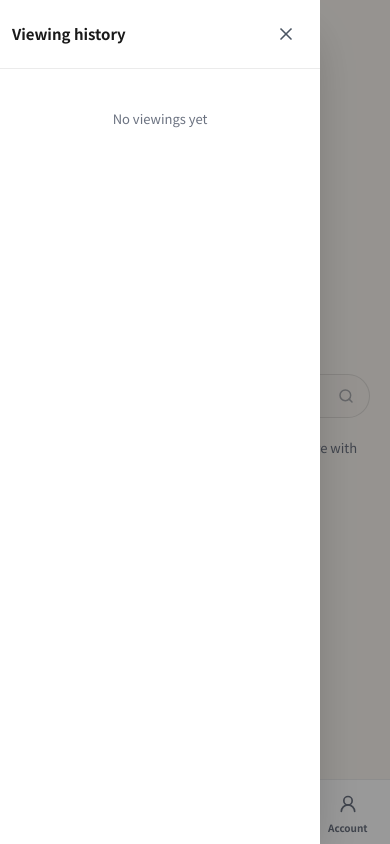
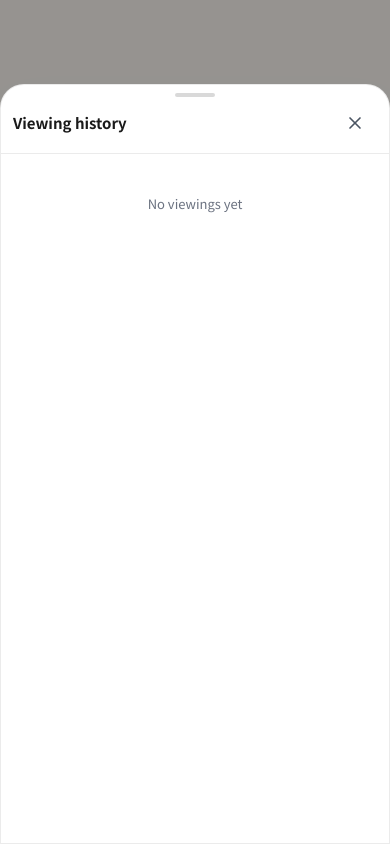
Before and after one commit to ethankanfangji-creator/Kanfanji, a Next.js app: page / in a window 390 px wide. Both pictures are taken after a click on the button "Viewing history". Built offline with nearby package versions, Linux system fonts and the light colour scheme; no server answers.

Commit message:
Retire left history drawer for a mobile bottom sheet.
Share MobileSheet chrome with Account; lift Search/Media to the same bottom-up pattern on small screens while desktop keeps IconRail offsets.

Co-authored-by: Cursor <cursoragent@cursor.com>

```diff
--- a/components/viewing-chat/shell/MobileAccountSheet.tsx
+++ b/components/viewing-chat/shell/MobileAccountSheet.tsx
@@ -3,10 +3,11 @@
 import Link from "next/link";
 import { useRouter } from "next/navigation";
 import { useEffect, useState } from "react";
-import { LifeBuoy, LogIn, LogOut, X } from "lucide-react";
+import { LifeBuoy, LogIn, LogOut } from "lucide-react";
 import type { User } from "@supabase/supabase-js";
 import { LanguageSwitcher } from "@/components/LanguageSwitcher";
 import { useI18n } from "@/components/I18nProvider";
+import { MobileSheet } from "@/components/viewing-chat/shell/MobileSheet";
 import { getSupabase, isSupabaseConfigured } from "@/lib/supabase";
 import { resetSyncEngineSingleton } from "@/lib/sync";
 import { setPersistenceAccountScope } from "@/lib/idb/draft-store";
@@ -61,43 +62,19 @@ export function MobileAccountSheet({
     };
   }, [open]);
 
-  if (!open) return null;
-
   return (
-    <div
-      className="fixed inset-0 z-[var(--z-modal)] md:hidden"
-      role="dialog"
-      aria-modal="true"
-      aria-label={messages.nav.signIn}
+    <MobileSheet
+      open={open}
+      onClose={onClose}
+      title={user?.email || messages.nav.signIn}
+      closeLabel={messages.chat.searchClose}
+      ariaLabel={messages.nav.signIn}
     >
-      <button
-        type="button"
-        className="absolute inset-0 bg-black/40"
-        aria-label={messages.chat.searchClose}
-        onClick={onClose}
-      />
-      <div
-        className="absolute inset-x-0 bottom-0 rounded-t-[24px] border border-black/8 bg-white p-4 shadow-2xl"
-        style={{ paddingBottom: "max(1rem, env(safe-area-inset-bottom, 0px))" }}
-      >
-        <div className="mb-3 flex items-center justify-between">
-          <p className="text-[15px] font-bold">
-            {user?.email || messages.nav.signIn}
-          </p>
-          <button
-            type="button"
-            onClick={onClose}
-            className="flex min-h-[var(--touch-target)] min-w-[var(--touch-target)] items-center justify-center rounded-full text-[#4B5563]"
-            aria-label={messages.chat.searchClose}
-          >
-            <X className="h-5 w-5" />
-          </button>
-        </div>
-
+      <div className="space-y-2 px-4 py-3">
         {!ready ? (
           <div className="h-11 animate-pulse rounded-2xl bg-[#EFEAE4]" />
         ) : (
-          <div className="space-y-2">
+          <>
             <LanguageSwitcher className="w-full" />
             <a
               href={supportMailto(locale, user?.email)}
@@ -134,9 +111,9 @@ export function MobileAccountSheet({
                 {messages.nav.signIn}
               </Link>
             )}
-          </div>
+          </>
         )}
       </div>
-    </div>
+    </MobileSheet>
   );
 }
--- a/components/viewing-chat/shell/MobileHistoryDrawer.tsx
+++ b/components/viewing-chat/shell/MobileHistoryDrawer.tsx
@@ -1,12 +1,12 @@
 "use client";
 
-import { Pin, Trash2, X } from "lucide-react";
+import { Pin, Trash2 } from "lucide-react";
 import type { ViewingChatThread } from "@/lib/viewing-chat/types";
 import { shortenAddressLabel } from "@/lib/shorten-address";
+import { MobileSheet } from "@/components/viewing-chat/shell/MobileSheet";
 
 /**
- * Mobile history drawer — overlay, default closed. Does not permanently
- * consume horizontal space the way the desktop IconRail does.
+ * Mobile viewing-history sheet (bottom). Desktop history stays on IconRail.
  */
 export function MobileHistoryDrawer({
   open,
@@ -34,34 +34,17 @@ export function MobileHistoryDrawer({
     delete: string;
   };
 }) {
-  if (!open) return null;
-
   const recent = threads.slice(0, 40);
 
   return (
-    <div className="fixed inset-0 z-[var(--z-modal)] md:hidden" role="dialog" aria-modal="true" aria-label={labels.title}>
-      <button
-        type="button"
-        className="absolute inset-0 bg-black/40"
-        aria-label={labels.close}
-        onClick={onClose}
-      />
-      <aside
-        className="absolute inset-y-0 left-0 flex w-[min(100%,20rem)] flex-col bg-white shadow-2xl"
-        style={{ paddingTop: "max(0.75rem, env(safe-area-inset-top, 0px))" }}
+    <MobileSheet
+      open={open}
+      onClose={onClose}
+      title={labels.title}
+      closeLabel={labels.close}
+      tall
     >
-        <div className="flex shrink-0 items-center justify-between gap-2 border-b border-black/8 px-3 pb-3">
-          <h2 className="text-[15px] font-bold text-[#1A1A1A]">{labels.title}</h2>
-          <button
-            type="button"
-            onClick={onClose}
-            className="flex min-h-[var(--touch-target)] min-w-[var(--touch-target)] items-center justify-center rounded-full text-[#4B5563] hover:bg-black/5"
-            aria-label={labels.close}
-          >
-            <X className="h-5 w-5" />
-          </button>
-        </div>
-        <ul className="min-h-0 flex-1 overflow-y-auto overscroll-contain pb-[max(1rem,env(safe-area-inset-bottom,0px))]">
+      <ul className="pb-2">
         {recent.length === 0 ? (
           <li className="px-4 py-10 text-center text-[13px] text-[#6B7280]">
             {labels.empty}
@@ -92,7 +75,10 @@ export function MobileHistoryDrawer({
                           aria-hidden
                         />
                       ) : null}
-                        <span className="truncate" title={thread.address || undefined}>
+                      <span
+                        className="truncate"
+                        title={thread.address || undefined}
+                      >
                         {thread.address
                           ? shortenAddressLabel(
                               thread.normalizedAddress || thread.address,
@@ -114,9 +100,7 @@ export function MobileHistoryDrawer({
                       type="button"
                       onClick={() => onTogglePinThread(thread.id)}
                       className={`flex min-h-[var(--touch-target)] min-w-[var(--touch-target)] items-center justify-center rounded-full ${
-                          thread.pinned
-                            ? "text-[#2563EB]"
-                            : "text-[#9CA3AF]"
+                        thread.pinned ? "text-[#2563EB]" : "text-[#9CA3AF]"
                       }`}
                       aria-label={thread.pinned ? labels.unpin : labels.pin}
                     >
@@ -139,7 +123,6 @@ export function MobileHistoryDrawer({
           })
         )}
       </ul>
-      </aside>
-    </div>
+    </MobileSheet>
   );
 }
--- /dev/null
+++ b/components/viewing-chat/shell/MobileSheet.tsx
@@ -0,0 +1,132 @@
+"use client";
+
+import { X } from "lucide-react";
+import {
+  useCallback,
+  useRef,
+  useState,
+  type ReactNode,
+  type TouchEvent,
+} from "react";
+
+const DISMISS_PX = 72;
+
+/**
+ * Shared mobile bottom sheet: scrim + rounded top panel + safe-area.
+ * Hidden from md and up (desktop uses IconRail / offset panels).
+ */
+export function MobileSheet({
+  open,
+  onClose,
+  title,
+  closeLabel,
+  children,
+  /** Near-full height for long lists (history, search, media). */
+  tall = false,
+  /** Optional node under the title (e.g. search field). */
+  headerExtra,
+  /** Accessible name when title is a custom node; defaults to string title. */
+  ariaLabel,
+}: {
+  open: boolean;
+  onClose: () => void;
+  title: ReactNode;
+  closeLabel: string;
+  children: ReactNode;
+  tall?: boolean;
+  headerExtra?: ReactNode;
+  ariaLabel?: string;
+}) {
+  const startY = useRef<number | null>(null);
+  const [dragY, setDragY] = useState(0);
+  const dragging = useRef(false);
+
+  const resetDrag = useCallback(() => {
+    startY.current = null;
+    dragging.current = false;
+    setDragY(0);
+  }, []);
+
+  const onTouchStart = (event: TouchEvent) => {
+    startY.current = event.touches[0]?.clientY ?? null;
+    dragging.current = true;
+  };
+
+  const onTouchMove = (event: TouchEvent) => {
+    if (startY.current == null || !dragging.current) return;
+    const y = event.touches[0]?.clientY ?? startY.current;
+    const delta = Math.max(0, y - startY.current);
+    setDragY(delta);
+  };
+
+  const onTouchEnd = () => {
+    if (dragY >= DISMISS_PX) {
+      resetDrag();
+      onClose();
+      return;
+    }
+    resetDrag();
+  };
+
+  if (!open) return null;
+
+  const label =
+    ariaLabel ?? (typeof title === "string" ? title : closeLabel);
+
+  return (
+    <div
+      className="fixed inset-0 z-[var(--z-modal)] md:hidden"
+      role="dialog"
+      aria-modal="true"
+      aria-label={label}
+    >
+      <button
+        type="button"
+        className="absolute inset-0 bg-black/40"
+        aria-label={closeLabel}
+        onClick={onClose}
+      />
+      <div
+        className={`absolute inset-x-0 bottom-0 flex flex-col overflow-hidden rounded-t-[24px] border border-black/8 bg-white shadow-2xl ${
+          tall ? "h-[90svh] max-h-[90svh]" : "max-h-[85svh]"
+        }`}
+        style={{
+          paddingBottom: "max(0.5rem, env(safe-area-inset-bottom, 0px))",
+          transform: dragY ? `translateY(${dragY}px)` : undefined,
+          transition: dragY ? "none" : "transform 160ms ease-out",
+        }}
+      >
+        <div
+          className="flex shrink-0 touch-none flex-col pt-2"
+          onTouchStart={onTouchStart}
+          onTouchMove={onTouchMove}
+          onTouchEnd={onTouchEnd}
+          onTouchCancel={resetDrag}
+        >
+          <div className="mx-auto mb-1 h-1 w-10 rounded-full bg-black/15" aria-hidden />
+          <div className="flex items-center justify-between gap-2 px-3 pb-2">
+            <div className="min-w-0 flex-1 text-[15px] font-bold text-[#1A1A1A]">
+              {title}
+            </div>
+            <button
+              type="button"
+              onClick={onClose}
+              className="flex min-h-[var(--touch-target)] min-w-[var(--touch-target)] shrink-0 items-center justify-center rounded-full text-[#4B5563] hover:bg-black/5"
+              aria-label={closeLabel}
+            >
+              <X className="h-5 w-5" />
+            </button>
+          </div>
+          {headerExtra ? (
+            <div className="border-b border-black/8 px-3 pb-3">{headerExtra}</div>
+          ) : (
+            <div className="border-b border-black/8" />
+          )}
+        </div>
+        <div className="min-h-0 flex-1 overflow-y-auto overscroll-contain">
+          {children}
+        </div>
+      </div>
+    </div>
+  );
+}
```
Also changed, not shown: components/viewing-chat/HistorySearchPanel.tsx (+59 -33 lines), components/viewing-chat/MediaLibraryPanel.tsx (+33 -10 lines), 2 other files (tests, documents, lock files or other folders). Lines whose indentation alone changed are shown as unchanged.
